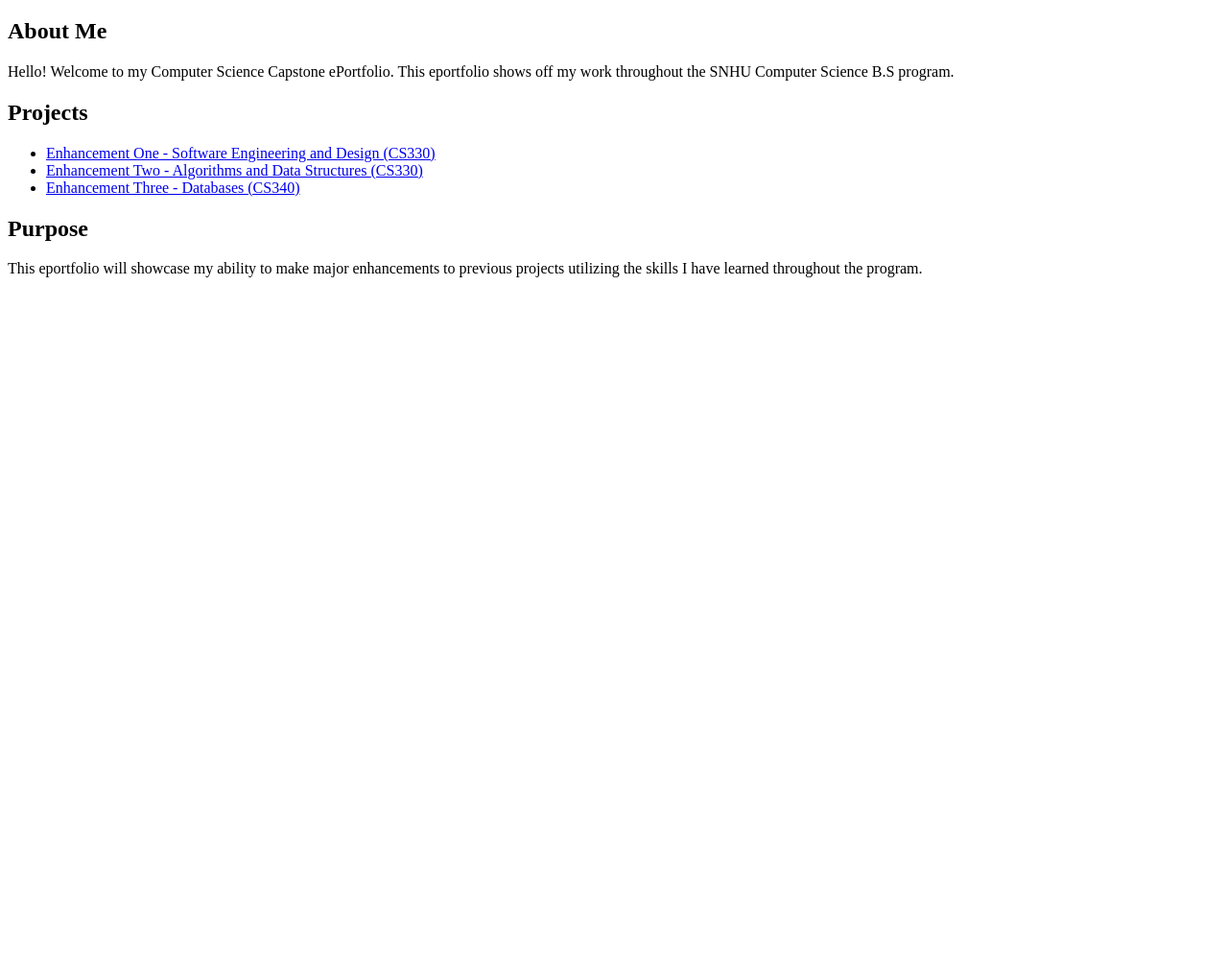
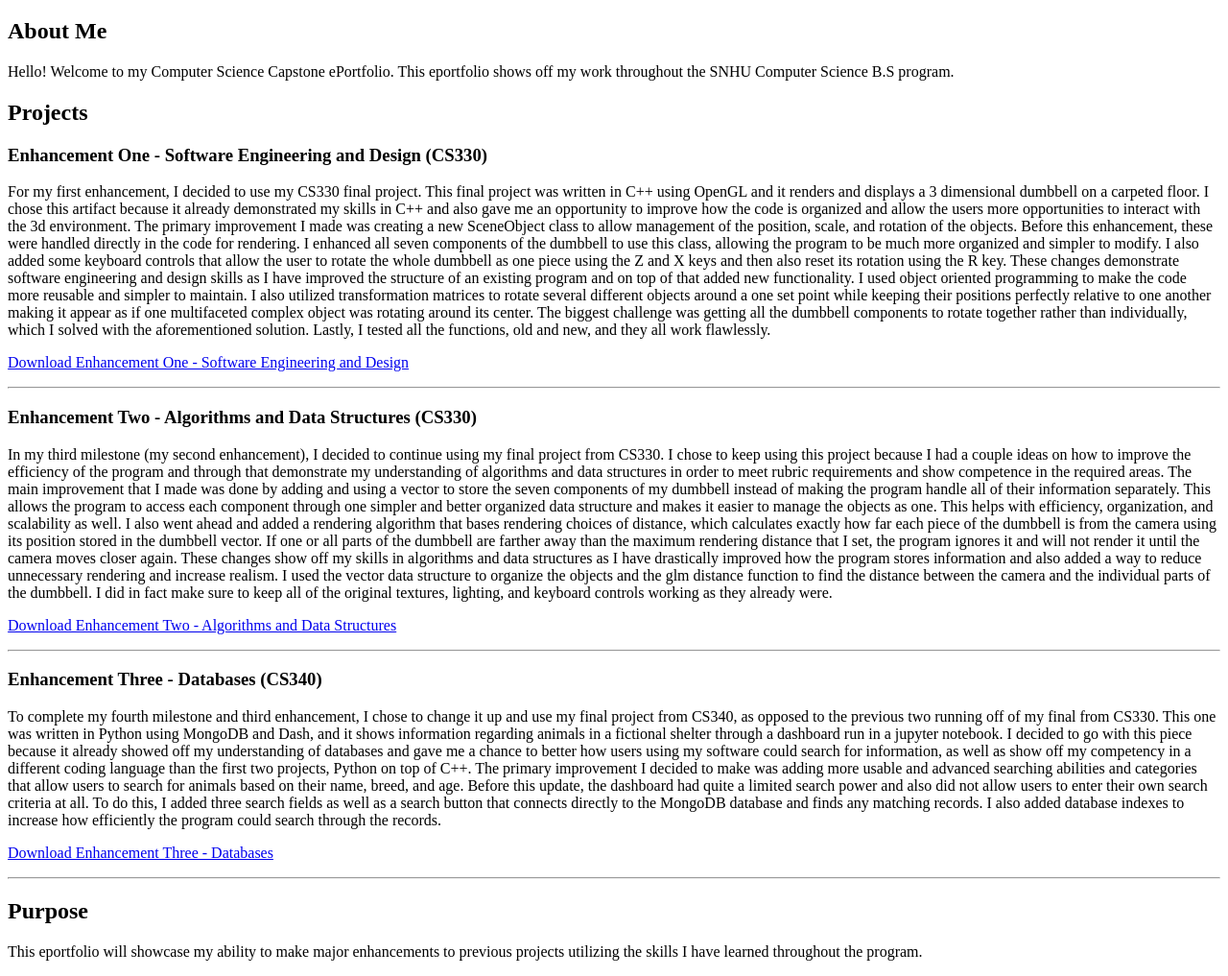
Before and after one commit to 6185jcaron/caron-snhu-cs499-eportfolio, a plain HTML site: page index.html in a window 1280 px wide. Shown: the part 61-1078 px from the top of the page at 96% size. Before the commit the page ends 800 px from the top, so only its background shows below. Drawn offline with Linux system fonts and the light colour scheme.

Commit message:
Update index.html

```diff
--- a/index.html
+++ b/index.html
@@ -2,6 +2,7 @@
 <!DOCTYPE html>
 <html>
 <head>
+    <meta charset="UTF-8">
     <title>caron-snhu-CS499 ePortfolio</title>
 </head>
 <body>
@@ -15,23 +16,107 @@
     </p>
 
     <h2>Projects</h2>
-    <ul>
-        <li>
+
+    <h3>Enhancement One - Software Engineering and Design (CS330)</h3>
+    <p>
+        For my first enhancement, I decided to use my CS330 final project.
+        This final project was written in C++ using OpenGL and it renders and
+        displays a 3 dimensional dumbbell on a carpeted floor. I chose this
+        artifact because it already demonstrated my skills in C++ and also
+        gave me an opportunity to improve how the code is organized and allow
+        the users more opportunities to interact with the 3d environment.
+        The primary improvement I made was creating a new SceneObject class
+        to allow management of the position, scale, and rotation of the objects.
+        Before this enhancement, these were handled directly in the code for
+        rendering. I enhanced all seven components of the dumbbell to use this
+        class, allowing the program to be much more organized and simpler to
+        modify. I also added some keyboard controls that allow the user to
+        rotate the whole dumbbell as one piece using the Z and X keys and then
+        also reset its rotation using the R key. These changes demonstrate
+        software engineering and design skills as I have improved the structure
+        of an existing program and on top of that added new functionality.
+        I used object oriented programming to make the code more reusable and
+        simpler to maintain. I also utilized transformation matrices to rotate
+        several different objects around a one set point while keeping their
+        positions perfectly relative to one another making it appear as if
+        one multifaceted complex object was rotating around its center.
+        The biggest challenge was getting all the dumbbell components to rotate
+        together rather than individually, which I solved with the aforementioned
+        solution. Lastly, I tested all the functions, old and new, and they all
+        work flawlessly.
+    </p>
+    <p>
         <a href="Enhancement%201%20Final.zip">
-                Enhancement One - Software Engineering and Design (CS330)
+            Download Enhancement One - Software Engineering and Design
         </a>
-        </li>
-        <li>
+    </p>
+
+    <hr>
+
+    <h3>Enhancement Two - Algorithms and Data Structures (CS330)</h3>
+    <p>
+        In my third milestone (my second enhancement), I decided to continue
+        using my final project from CS330. I chose to keep using this project
+        because I had a couple ideas on how to improve the efficiency of the
+        program and through that demonstrate my understanding of algorithms
+        and data structures in order to meet rubric requirements and show
+        competence in the required areas. The main improvement that I made
+        was done by adding and using a vector to store the seven components
+        of my dumbbell instead of making the program handle all of their
+        information separately. This allows the program to access each
+        component through one simpler and better organized data structure
+        and makes it easier to manage the objects as one. This helps with
+        efficiency, organization, and scalability as well. I also went ahead
+        and added a rendering algorithm that bases rendering choices of
+        distance, which calculates exactly how far each piece of the dumbbell
+        is from the camera using its position stored in the dumbbell vector.
+        If one or all parts of the dumbbell are farther away than the maximum
+        rendering distance that I set, the program ignores it and will not
+        render it until the camera moves closer again. These changes show
+        off my skills in algorithms and data structures as I have drastically
+        improved how the program stores information and also added a way to
+        reduce unnecessary rendering and increase realism. I used the vector
+        data structure to organize the objects and the glm distance function
+        to find the distance between the camera and the individual parts of
+        the dumbbell. I did in fact make sure to keep all of the original
+        textures, lighting, and keyboard controls working as they already were.
+    </p>
+    <p>
         <a href="Enhancement%202%20Final.zip">
-                Enhancement Two - Algorithms and Data Structures (CS330)
+            Download Enhancement Two - Algorithms and Data Structures
         </a>
-        </li>
-        <li>
+    </p>
+
+    <hr>
+
+    <h3>Enhancement Three - Databases (CS340)</h3>
+    <p>
+        To complete my fourth milestone and third enhancement, I chose to
+        change it up and use my final project from CS340, as opposed to the
+        previous two running off of my final from CS330. This one was written
+        in Python using MongoDB and Dash, and it shows information regarding
+        animals in a fictional shelter through a dashboard run in a jupyter
+        notebook. I decided to go with this piece because it already showed
+        off my understanding of databases and gave me a chance to better how
+        users using my software could search for information, as well as show
+        off my competency in a different coding language than the first two
+        projects, Python on top of C++. The primary improvement I decided to
+        make was adding more usable and advanced searching abilities and
+        categories that allow users to search for animals based on their name,
+        breed, and age. Before this update, the dashboard had quite a limited
+        search power and also did not allow users to enter their own search
+        criteria at all. To do this, I added three search fields as well as
+        a search button that connects directly to the MongoDB database and
+        finds any matching records. I also added database indexes to increase
+        how efficiently the program could search through the records.
+    </p>
+    <p>
         <a href="Enhancement%203%20Final.zip">
-                Enhancement Three - Databases (CS340)
+            Download Enhancement Three - Databases
         </a>
-        </li>
-    </ul>
+    </p>
+
+    <hr>
 
     <h2>Purpose</h2>
     <p>
```
Lines whose indentation alone changed are shown as unchanged.
